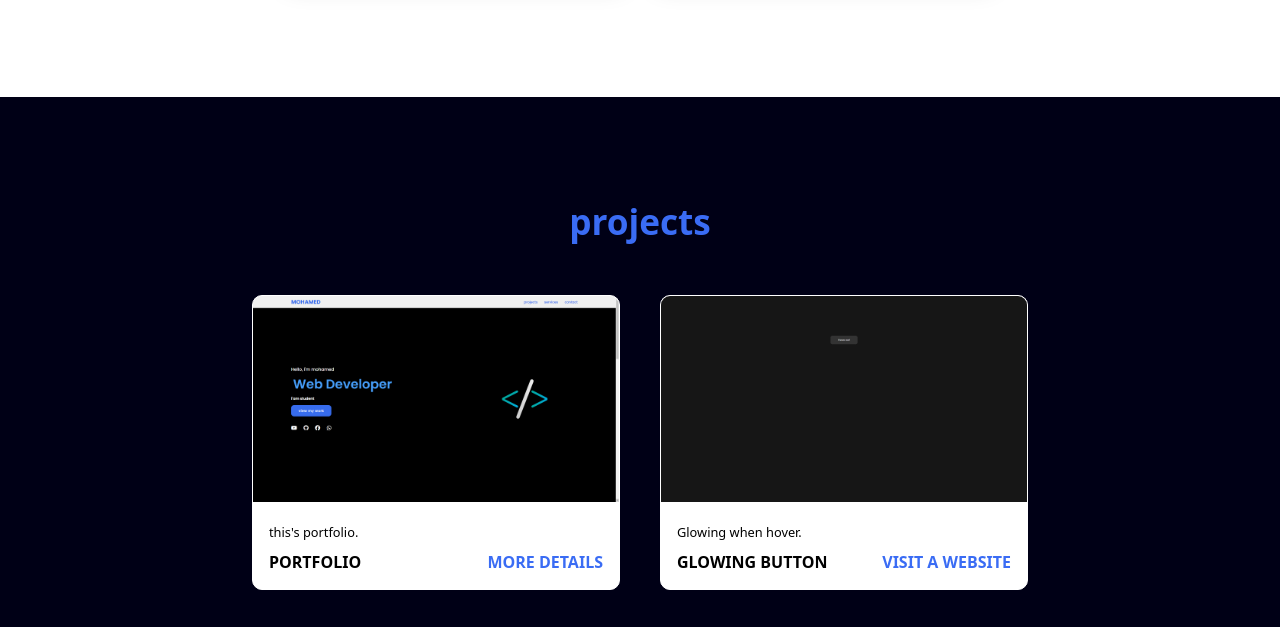
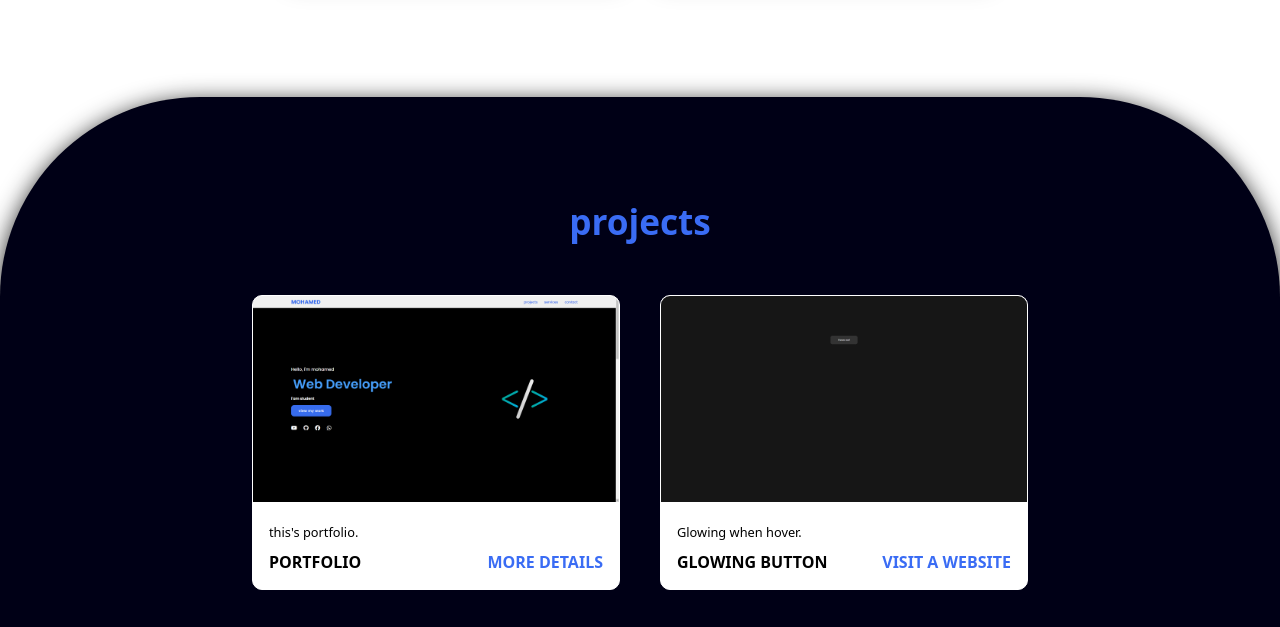
Before and after one commit to Mo-yasser12233/Portfolio, a plain HTML site: page index.html in a window 1280 px wide. Shown: the part 1327-1954 px from the top of the page. Drawn offline with Linux system fonts and the light colour scheme; grey boxes are pictures that could not be loaded.

Commit message:
Update style.css

```diff
--- a/style.css
+++ b/style.css
@@ -120,6 +120,7 @@ section{
     font-size: 2.2em;
     font-weight: 800;
     margin-bottom: 30px;
+    width: 100%;
 }
 
 .content {
@@ -161,6 +162,8 @@ section{
 
 .projects {
     background-color: #000016;
+    border-radius: 200px;
+    box-shadow: 0 5px 25px rgba(1 1 1 / 90%);
 }
 
 .projects .content {
```
